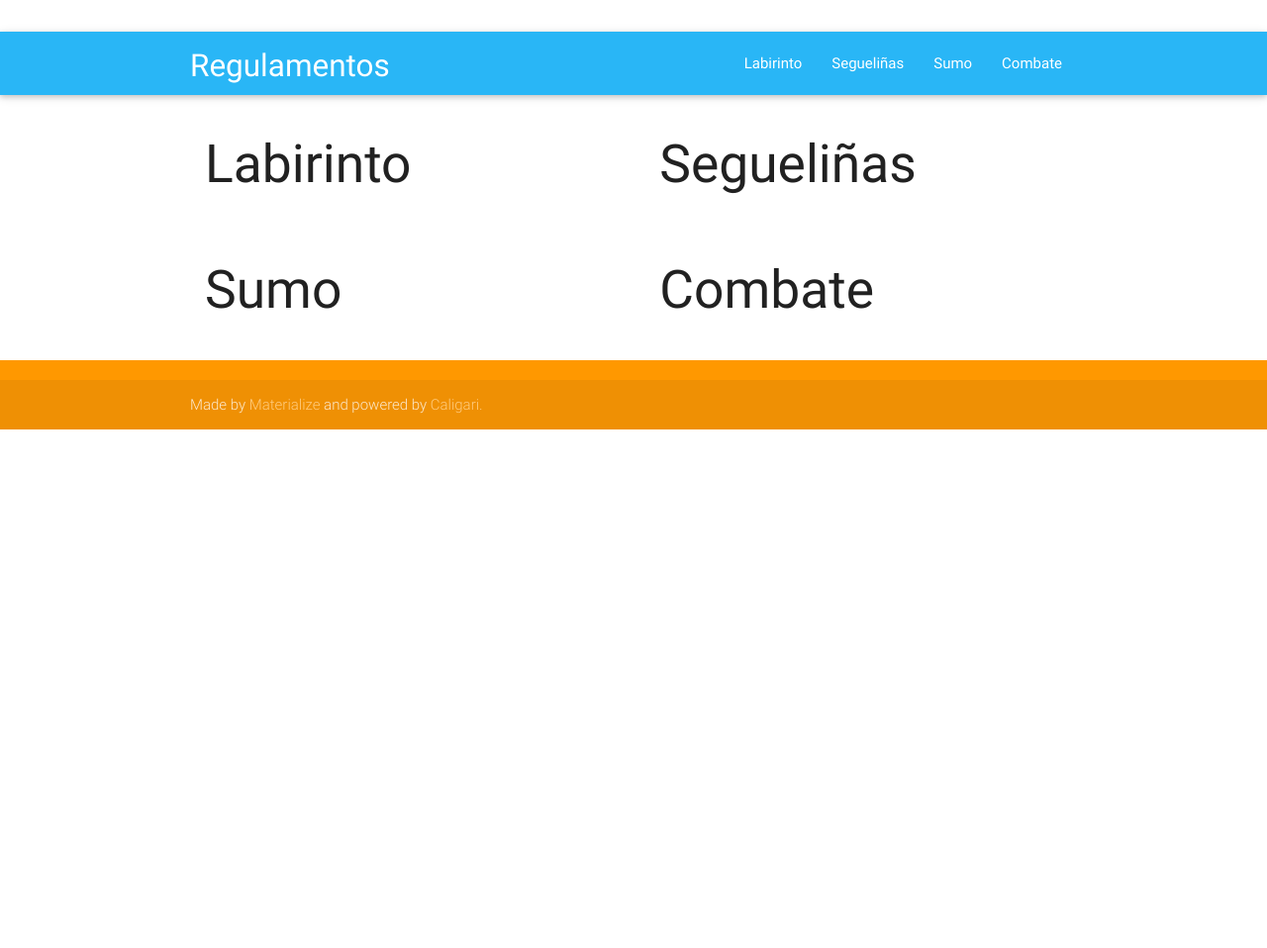
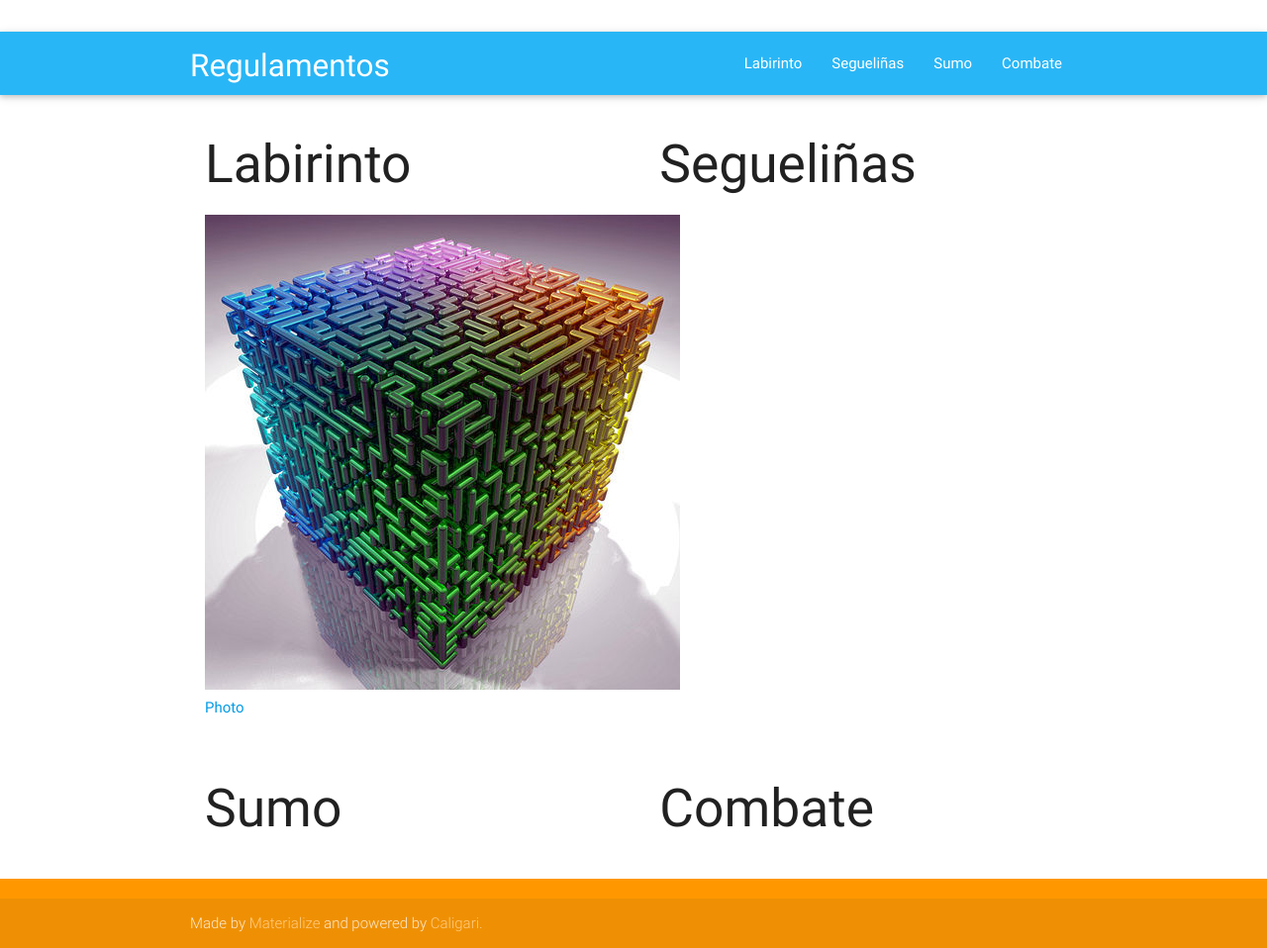
Before and after one commit to brico-labs/Regulamentos, a Jekyll site: the page built from index.md, in a window 1280 px wide. Shown: the whole page at 99% size. Built offline with Jekyll 4.4.1, drawn with Linux system fonts in a browser that asks for light colours; nearby versions of some CDN libraries; before the commit the page ends 900 px from its top, so only the background shows below that.

Commit message:
Maze image.

```diff
--- a/index.md
+++ b/index.md
@@ -9,6 +9,9 @@ layout: regulamento
 
 <div markdown="1">
 ## Labirinto
+
+[![Maze](img/maze.jpg)](labirinto)
+[Photo](https://www.flickr.com/photos/fdecomite/7060399989)
 </div>
 
     </div>
```
Also changed, not shown: img/maze.jpg (added).
